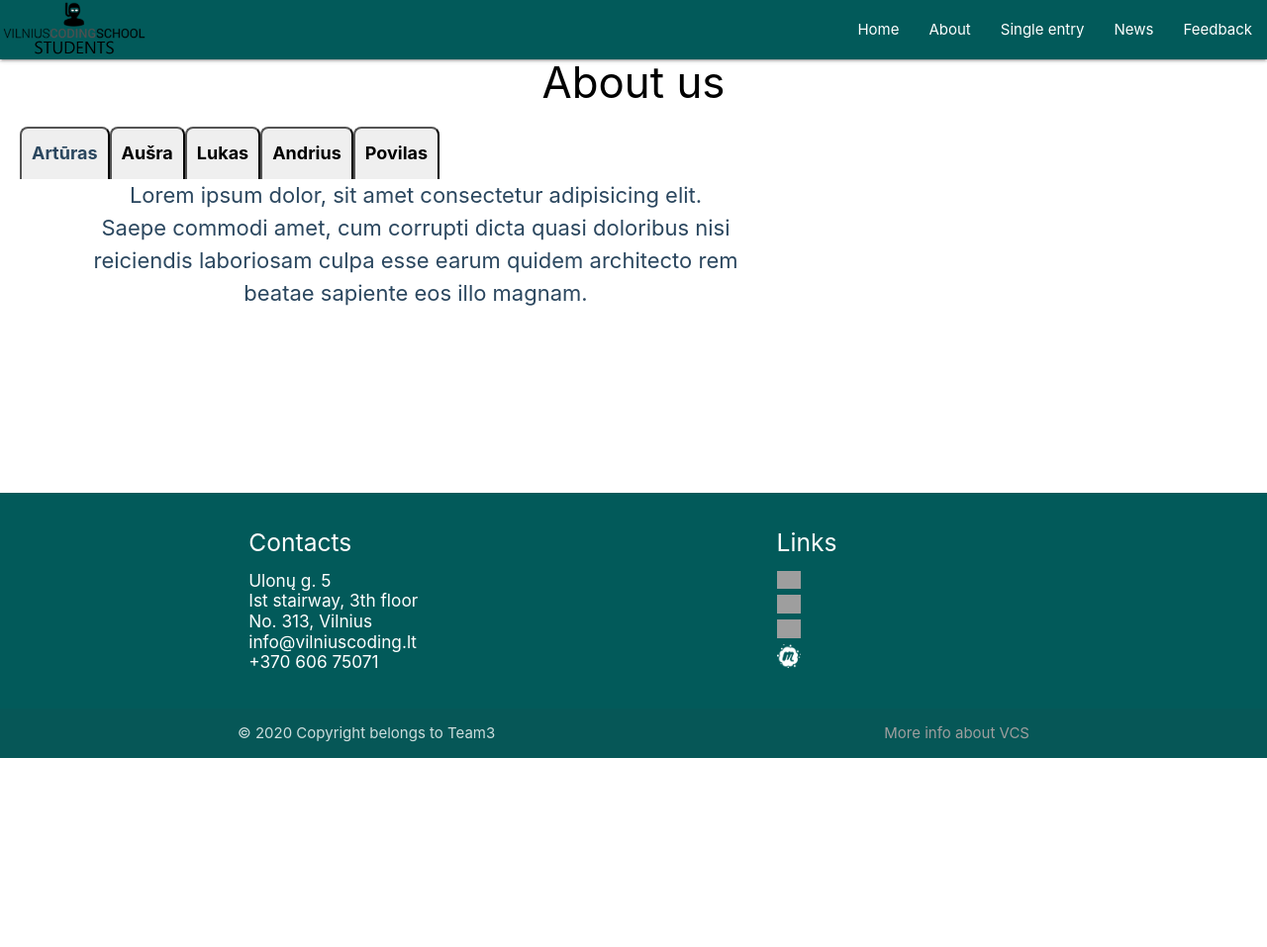
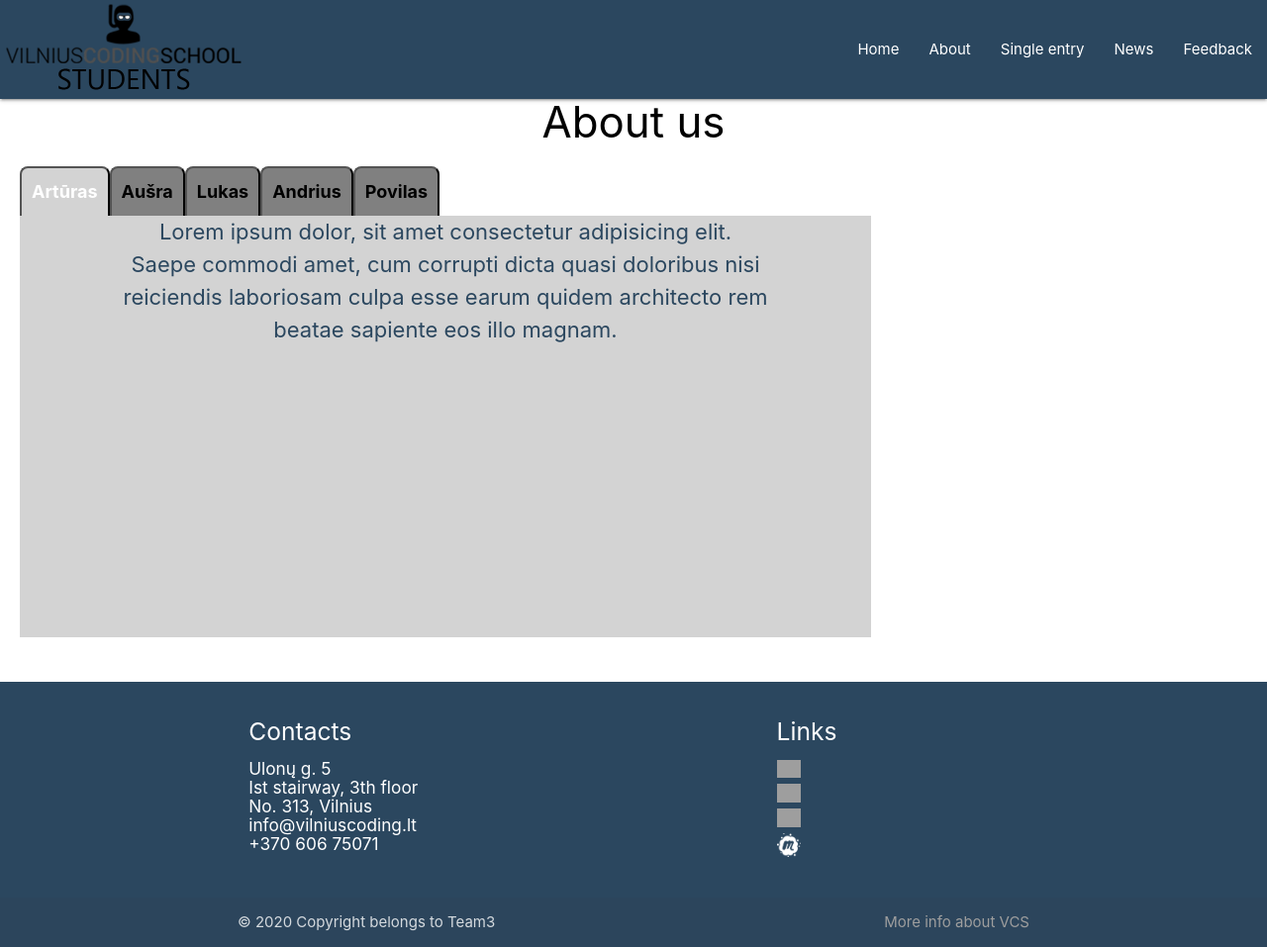
Before and after one commit to Arturasrom/grupe3, a PHP site: page /about.php in a window 1280 px wide. Shown: the whole page at 99% size. Before the commit the page ends 766 px from the top, so only its background shows below. Run offline with PHP 8.4, Linux system fonts and the light colour scheme; grey boxes are pictures that could not be loaded.

Commit message:
tvarkymai

```diff
--- a/about.php
+++ b/about.php
@@ -4,11 +4,11 @@
 <div style="padding: 20px">
     <div class="tabContainer">
         <div class="buttonContainer">
-            <button onclick="showPanel(0)">Artūras</button>
-            <button onclick="showPanel(1)">Aušra</button>
-            <button onclick="showPanel(2)">Lukas</button>
-            <button onclick="showPanel(3)">Andrius</button>
-            <button onclick="showPanel(4)">Povilas</button>
+            <button onclick="showPanel(0,'#C0C0C0')">Artūras</button>
+            <button onclick="showPanel(1,'#D3D3D3')">Aušra</button>
+            <button onclick="showPanel(2,'#C0C0C0')">Lukas</button>
+            <button onclick="showPanel(3,'#D3D3D3')">Andrius</button>
+            <button onclick="showPanel(4,'#C0C0C0')">Povilas</button>
         </div>
         <div class="tabPanel">
             Lorem ipsum dolor, sit amet consectetur adipisicing elit. <br>
--- a/scripts/script.js
+++ b/scripts/script.js
@@ -20,10 +20,8 @@ document.addEventListener('DOMContentLoaded', function() {
     var instances = M.Sidenav.init(elems);
   });
 
-//   document.addEventListener('DOMContentLoaded', function() {
-//     var elems = document.querySelectorAll('.parallax');
-//     var instances = M.Parallax.init(elems);
-//   });
+
+
 
 
 /* Luko  kodas: */
@@ -31,17 +29,20 @@ document.addEventListener('DOMContentLoaded', function() {
 var tabButtons=document.querySelectorAll(".tabContainer .buttonContainer button");
 var tabPanels=document.querySelectorAll(".tabContainer .tabPanel");
 
-function showPanel(panelIndex) {
+function showPanel(panelIndex,colorCode) {
     tabButtons.forEach(function(node){
+        node.style.backgroundColor="";
         node.style.color="";
     });
-    tabButtons[panelIndex].style.color="#2b475f";
+    tabButtons[panelIndex].style.backgroundColor=colorCode;
+    tabButtons[panelIndex].style.color="white";
     tabPanels.forEach(function(node){
         node.style.display="none";
     });
     tabPanels[panelIndex].style.display="block";
+    tabPanels[panelIndex].style.backgroundColor=colorCode;
 }
-showPanel(0);
+showPanel(0,'#D3D3D3');
 /* Andriaus  kodas: */
 
 
--- a/styles/style.css
+++ b/styles/style.css
@@ -1,11 +1,11 @@
 /* Bendras stilius: */
 
 .nav-wrapper {
-    background: #025a5a;
+    background: #2b475f;
 }
 
 .page-footer {
-    background: #025a5a;
+    background: #2b475f;
 }
 
 /* Artūro stiliaus kodas: */
@@ -36,13 +36,13 @@
 /* HEADER */
 
 .brand-logo img {
-    height: 60px;
+    height: 100px;
 }
 
 @media only screen and (min-width: 601px) {
     nav, nav .nav-wrapper i, nav a.sidenav-trigger, nav a.sidenav-trigger i {
-        height: 60px;
-        line-height: 60px;
+        height: 100px;
+        line-height: 100px;
     }
 }
 
@@ -130,9 +93,6 @@ h1.title {
 
 footer .grey-text img {
     width: 10%;
-}
-h6.contacts{
-    line-height: 120%;
 }
 
 /* Luko stiliaus kodas: */
@@ -147,14 +107,14 @@ h3{
 
 .tabContainer{
     width: 100%;
-    height: 350px;
-    max-width: 800px;
+    height: 501px;
+    max-width: 860px;
     border-left: auto;
     border-right: auto;
 }
 
 .tabContainer .buttonContainer {
-    height: 15%;
+    height: 10%;
 }
 
 .tabContainer .buttonContainer button {
@@ -165,6 +125,7 @@ h3{
     padding: 10px;
     font-size: 18px;
     font-weight: bold;
+    background-color: grey;
     border-top-left-radius: 8px;
     border-top-right-radius: 8px;
     border-bottom: none;
@@ -172,16 +133,17 @@ h3{
 
 .tabContainer .buttonContainer button:hover {
     background-color: #2b475f;
-    color: white;
 }
 
 .tabContainer .tabPanel {
     height: 85%;
+    background-color: lightgray;
     color: #2b475f;
     text-align: center;
     box-sizing: border-box;
     font-size: 22px;
     display: none;
+    left: 50%;
 }
 /* Andriaus stiliaus kodas: */
 
```
Also changed, not shown: other parts of styles/style.css (+3 -40 lines).
